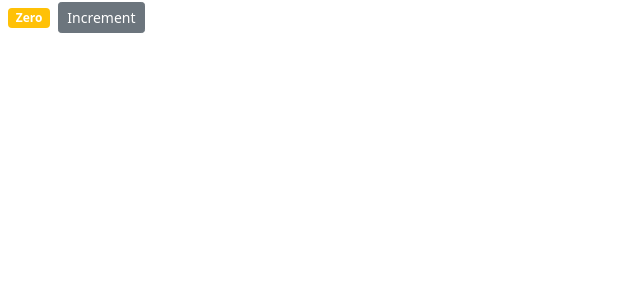
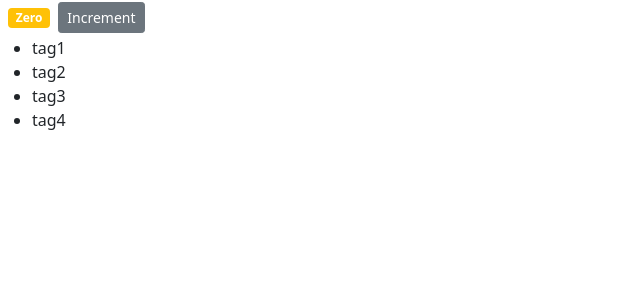
Before and after one commit to flick-23/react-app, a React (Create React App) app in the folder counter-app/: page / in a window 1280 px wide. Shown: the top 300 px of the page, without its empty margins (0-640 px from the left). Built offline with nearby package versions, Linux system fonts and the light colour scheme.

Commit message:
Rendering Lists

```diff
--- a/counter-app/src/components/counter.jsx
+++ b/counter-app/src/components/counter.jsx
@@ -3,6 +3,7 @@
     state = {
         count:0,
         text:"Zero",
+        tags:['tag1','tag2','tag3','tag4']
     };
 
     render() {
@@ -13,6 +14,9 @@
         <div>
             <span className={classes}> {this.formatCount()} </span>
             <button className="btn btn-secondary btn-sm">Increment</button>
+            <ul>
+            {this.state.tags.map(tag => <li key={tag} >{tag}</li>)}
+            </ul>
         </div>
         );
     }
```
